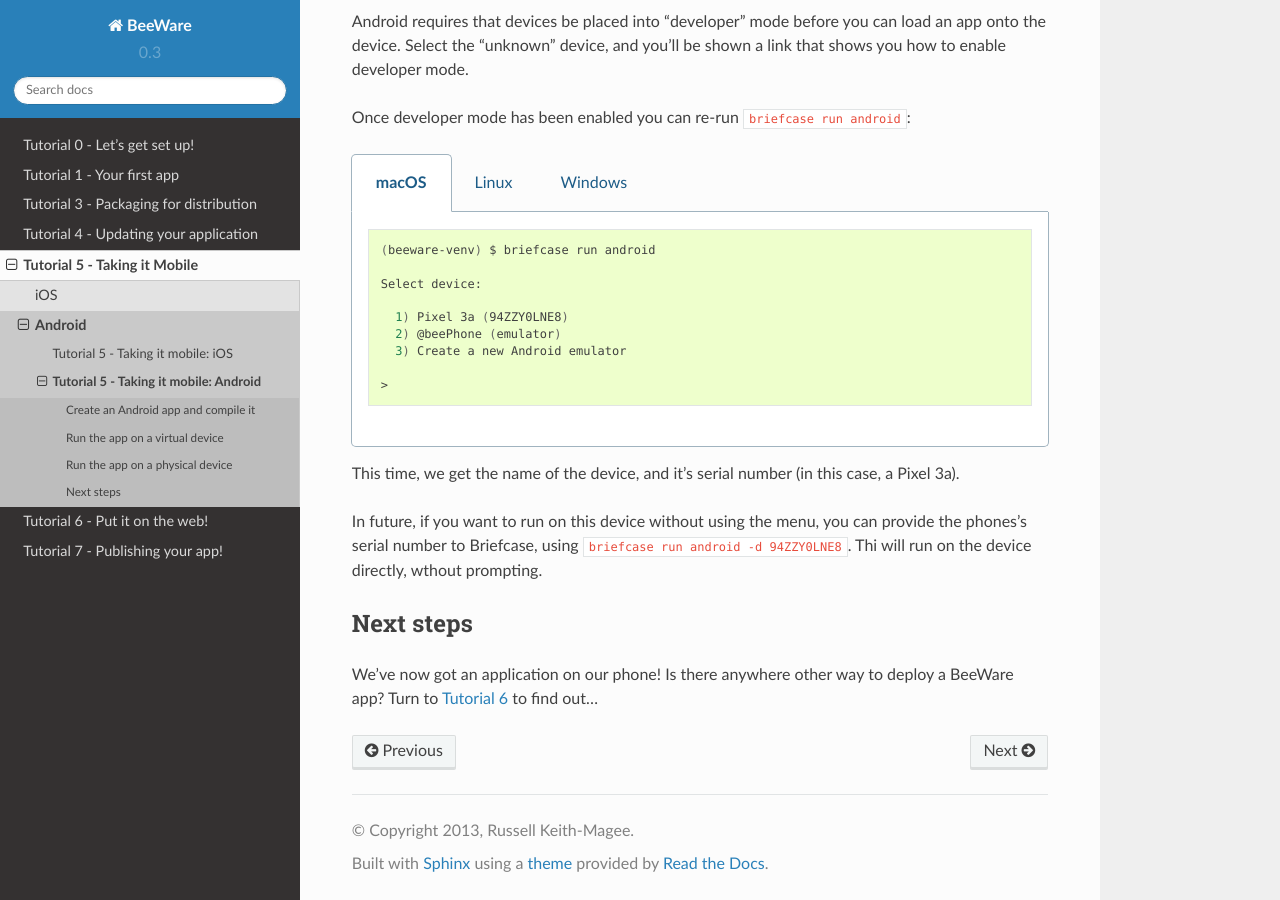
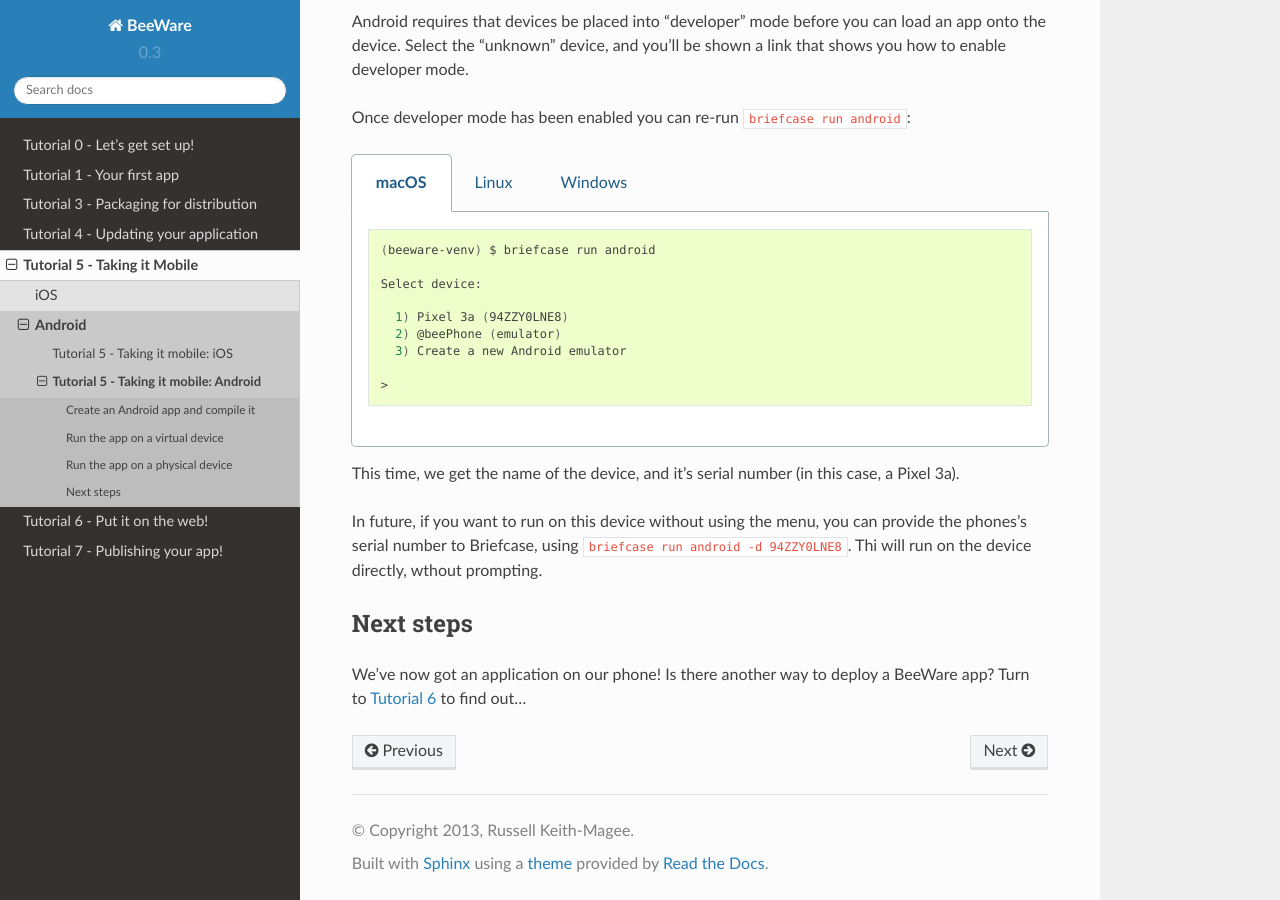
Before and after one commit to beeware/beeware, a Sphinx documentation site: the page built from docs/tutorial/tutorial-5/android.rst, in a window 1280 px wide and 900 px high, scrolled down 3867 px. Built offline with Sphinx 7.4.7 and the Read the Docs theme 2.0.0, drawn with Linux system fonts in a browser that asks for light colours; pages that are not in the unit, such as notebooks, are missing from menus.

Commit message:
fixing grammer

```diff
--- a/docs/tutorial/tutorial-5/android.rst
+++ b/docs/tutorial/tutorial-5/android.rst
@@ -352,6 +352,6 @@
 Next steps
 ==========
 
-We've now got an application on our phone! Is there anywhere other way to
+We've now got an application on our phone! Is there another way to
 deploy a BeeWare app? Turn to :doc:`Tutorial 6 <../tutorial-6>` to find
 out...
```
